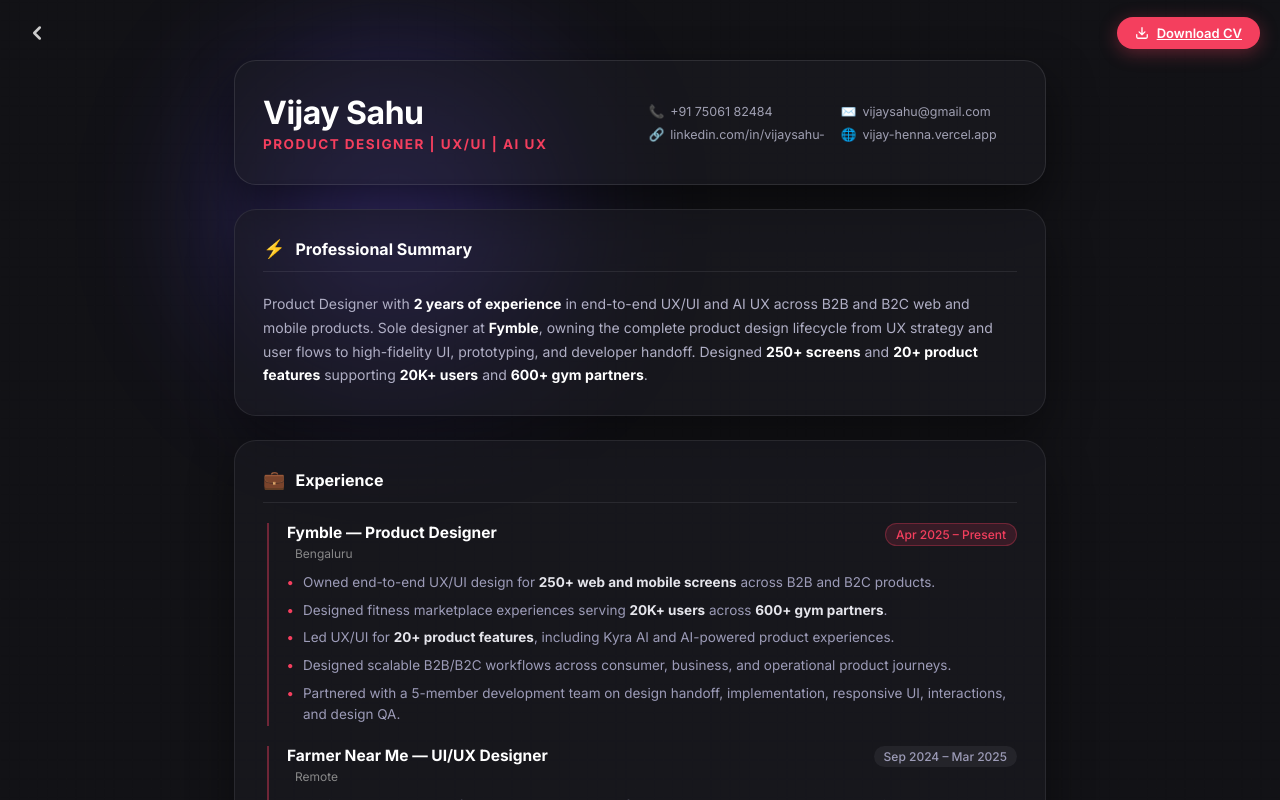
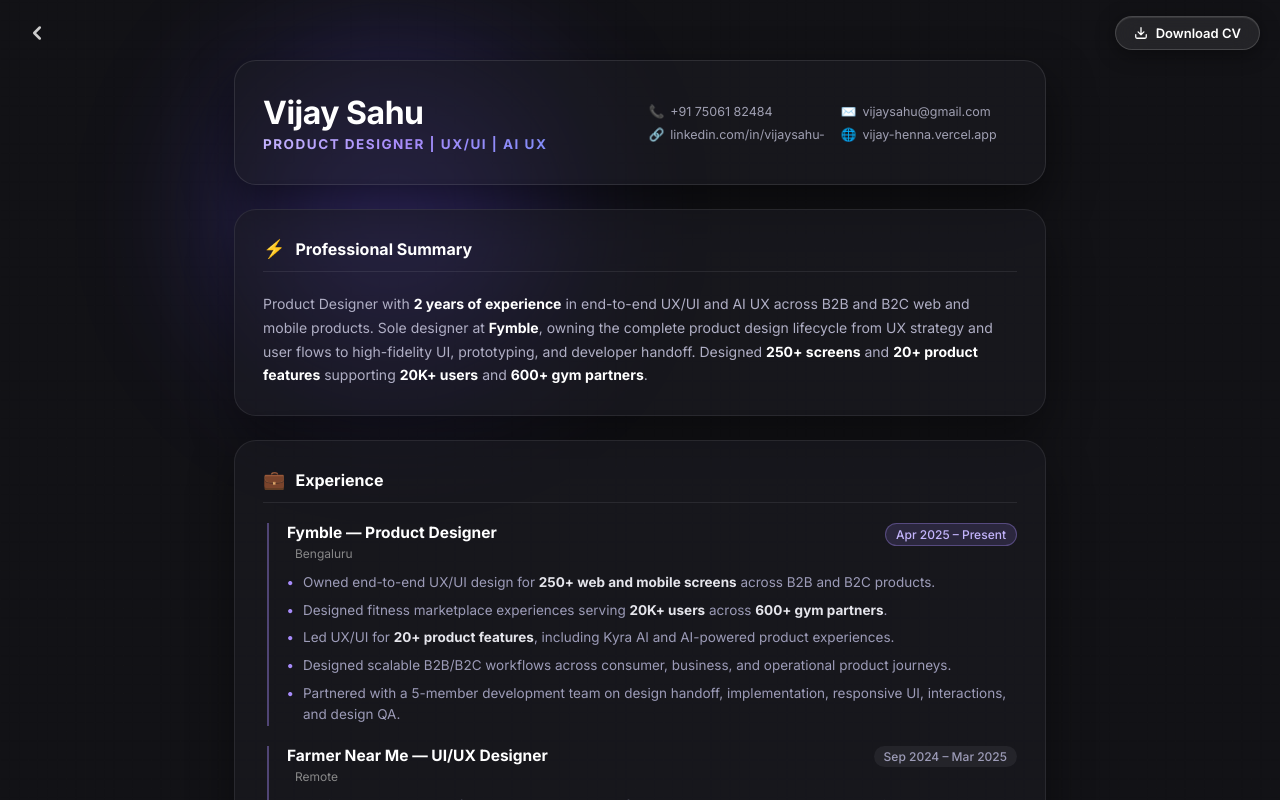
Before and after one commit to vijaysahu0045/Vijay, a React (Vite) app: page / in a window 1280 px wide. Both pictures are taken after a click on the element "Resume". Built offline with nearby package versions, Linux system fonts and the light colour scheme.

Commit message:
Update portfolio: 36 projects, glassmorphism, floating nav

```diff
--- a/src/Resume.css
+++ b/src/Resume.css
@@ -72,8 +72,10 @@
   display: flex;
   align-items: center;
   gap: 8px;
-  background: #f43f5e;
-  border: none;
+  background: rgba(255, 255, 255, 0.08);
+  backdrop-filter: blur(14px);
+  -webkit-backdrop-filter: blur(14px);
+  border: 1px solid rgba(255, 255, 255, 0.16);
   color: #FFFFFF;
   font-size: 13px;
   font-family: Inter, sans-serif;
@@ -81,14 +83,17 @@
   padding: 8px 18px;
   border-radius: 20px;
   cursor: pointer;
+  text-decoration: none;
   transition: all 0.25s ease;
-  box-shadow: 0 4px 18px rgba(244, 63, 94, 0.35);
+  box-shadow: 0 4px 20px rgba(0, 0, 0, 0.4), 0 1px 1px rgba(255, 255, 255, 0.1) inset;
 }
 
 .resume-download-btn:hover {
-  background: #e11d48;
+  background: rgba(129, 140, 248, 0.22);
+  border-color: rgba(167, 139, 250, 0.5);
+  color: #FFFFFF;
   transform: translateY(-2px);
-  box-shadow: 0 6px 24px rgba(244, 63, 94, 0.5);
+  box-shadow: 0 8px 25px rgba(129, 140, 248, 0.3);
 }
 
 /* Content Area */
@@ -137,7 +142,9 @@
 .resume-role {
   font-size: 13.5px;
   font-weight: 700;
-  color: #f43f5e;
+  background: linear-gradient(135deg, #c4b5fd 0%, #a78bfa 50%, #818cf8 100%);
+  -webkit-background-clip: text;
+  -webkit-text-fill-color: transparent;
   letter-spacing: 1.5px;
 }
 
@@ -205,7 +212,7 @@
   display: flex;
   flex-direction: column;
   gap: 10px;
-  border-left: 2px solid rgba(244, 63, 94, 0.4);
+  border-left: 2px solid rgba(167, 139, 250, 0.4);
   padding-left: 18px;
   margin-left: 4px;
 }
@@ -241,9 +248,9 @@
 }
 
 .resume-item-date.active-badge {
-  background: rgba(244, 63, 94, 0.15);
-  color: #f43f5e;
-  border: 1px solid rgba(244, 63, 94, 0.3);
+  background: rgba(167, 139, 250, 0.15);
+  color: #c4b5fd;
+  border: 1px solid rgba(167, 139, 250, 0.35);
 }
 
 .resume-bullets {
@@ -267,7 +274,7 @@
   content: "•";
   position: absolute;
   left: 0;
-  color: #f43f5e;
+  color: #a78bfa;
   font-weight: bold;
 }
 
@@ -293,7 +300,7 @@
 .cat-badge {
   min-width: 120px;
   font-weight: 700;
-  color: #f43f5e;
+  color: #c4b5fd;
   font-size: 13px;
 }
 
```
